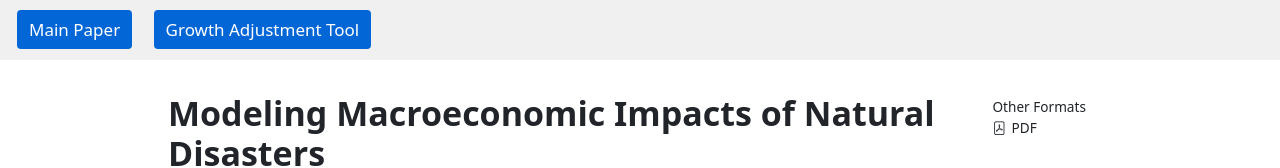
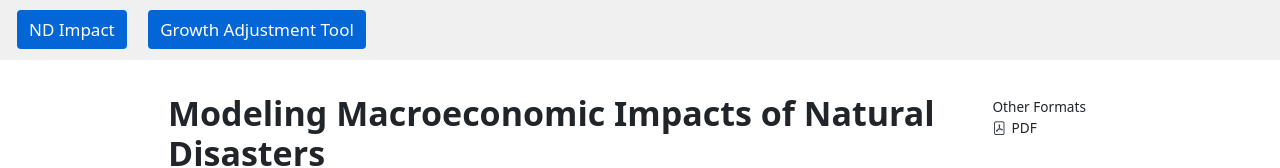
Before and after one commit to HanomicsIMF/var_nd_impact, a plain HTML site: page index.html in a window 1280 px wide. Shown: the top 168 px of the page. Drawn offline with nearby package versions, Linux system fonts and the light colour scheme.

Commit message:
Update index.html

```diff
--- a/index.html
+++ b/index.html
@@ -94,7 +94,7 @@ window.Quarto = {
 </style>
 
 <div class="nav-links">
-  <a href="index.html">Main Paper</a>
+  <a href="index.html">ND Impact</a>
   <a href="cadjust_growth.html">Growth Adjustment Tool</a>
 </div>
 
```
